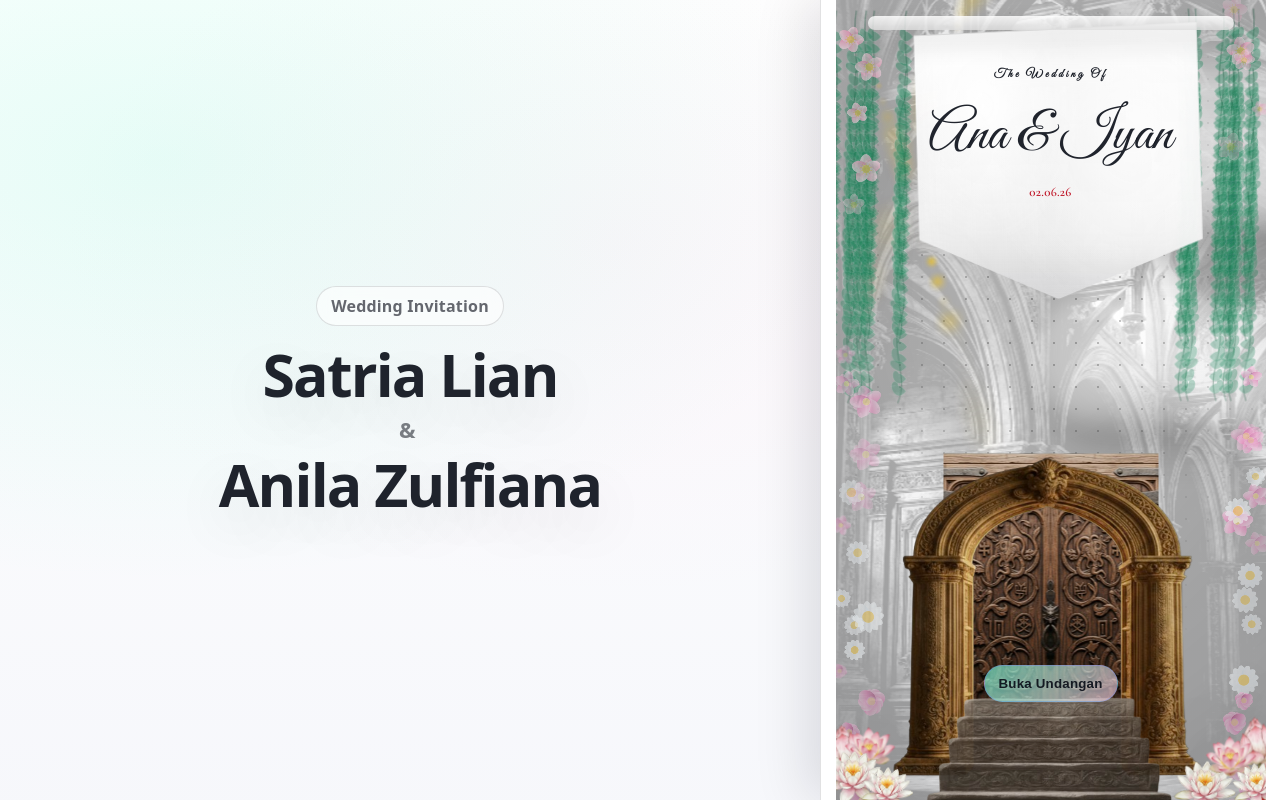
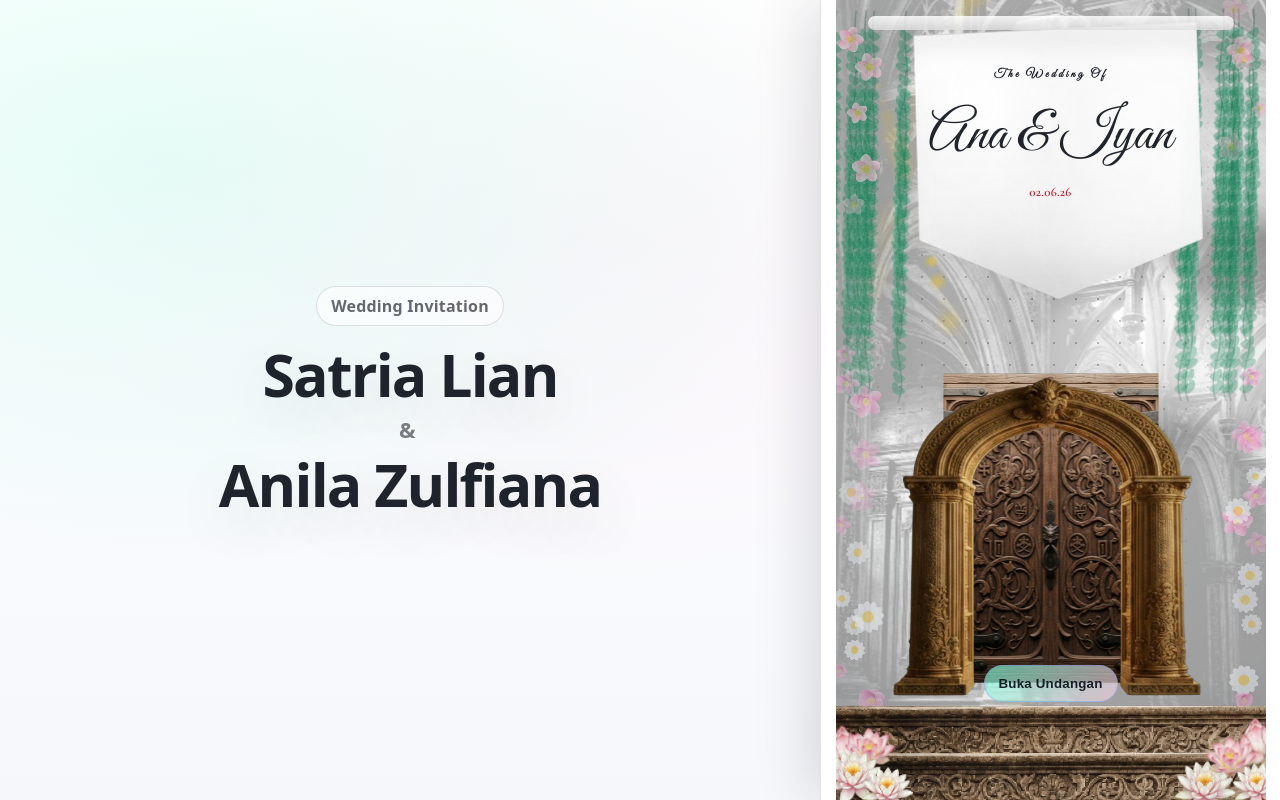
Before and after one commit to yurasera/FloWedding, a React (Vite) app: page / in a window 1280 px wide. Built offline with nearby package versions, Linux system fonts and the light colour scheme.

Commit message:
refactor: reposition cover gate door and stairway

```diff
--- a/src/sections/CoverHeader.jsx
+++ b/src/sections/CoverHeader.jsx
@@ -7,7 +7,7 @@ import doorRight from "../../assets/images/door-right.png";
 import gateway from "../../assets/images/gateway.png";
 import indoor from "../../assets/images/indoor.png";
 import coinAi from "../../assets/images/coin-ai.png";
-import stairway from "../../assets/images/stairway.png";
+import stairway from "../../assets/images/stairway2.png";
 
 function Pill({ children, className = "" }) {
   return <span className={`pill ${className}`.trim()}>{children}</span>;
--- a/src/styles.css
+++ b/src/styles.css
@@ -420,7 +420,7 @@ code {
 .cover-door {
   position: absolute;
   left: 50%;
-  bottom: 0;
+  bottom: 10%;
   transform: translateX(-50%);
   width: min(215px, 92vw);
   height: min(49svh, 620px);
@@ -432,7 +432,7 @@ code {
 .cover-gateway {
   position: absolute;
   left: 50%;
-  bottom: 0;
+  bottom: 10%;
 
   transform: translateX(-50%);
   transform-origin: center bottom;
@@ -459,9 +459,9 @@ code {
 .cover-stairway {
   position: absolute;
   left: 50%;
-  bottom: -25%;
+  bottom: -8%;
   transform: translateX(-50%);
-  width: min(390px, 128vw);
+  width: min(490px, 128vw);
   height: auto;
   z-index: 10;
   /* belakang front-florals (11), depan pintu (9) */
```
